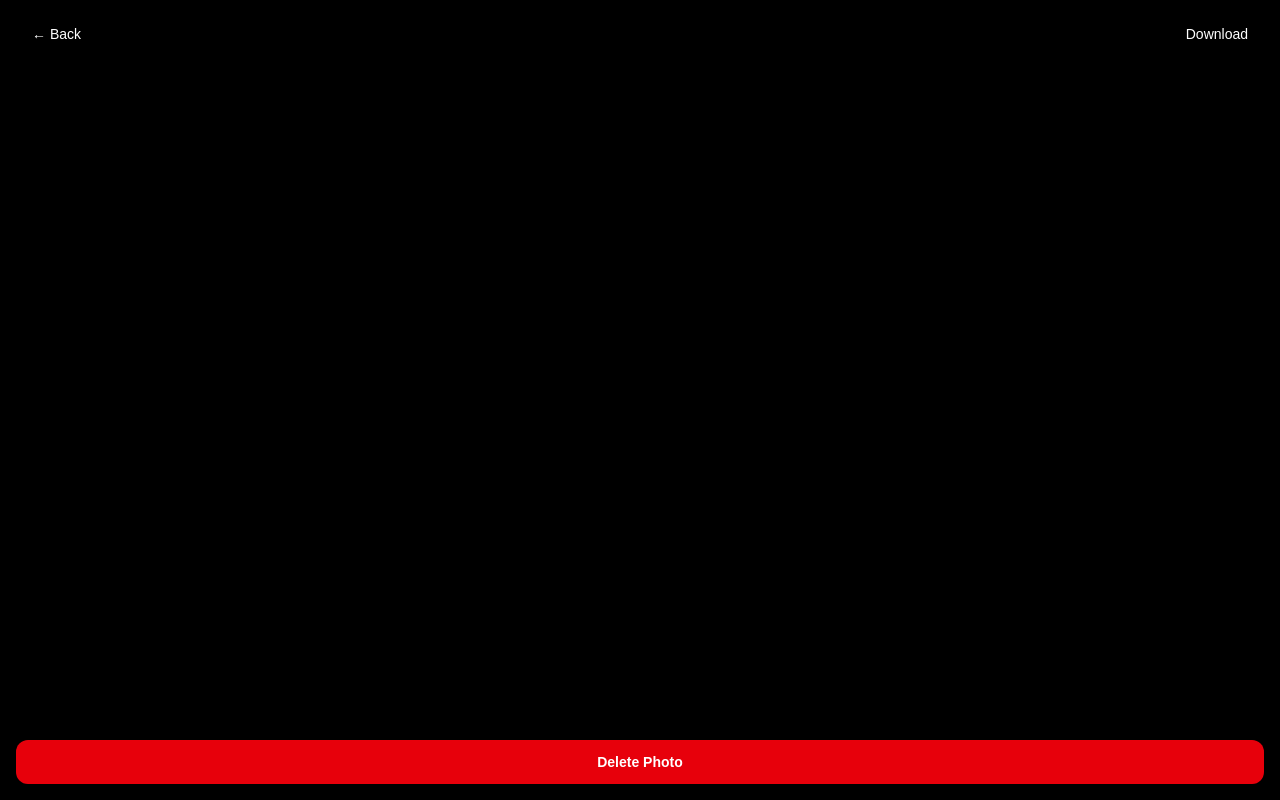
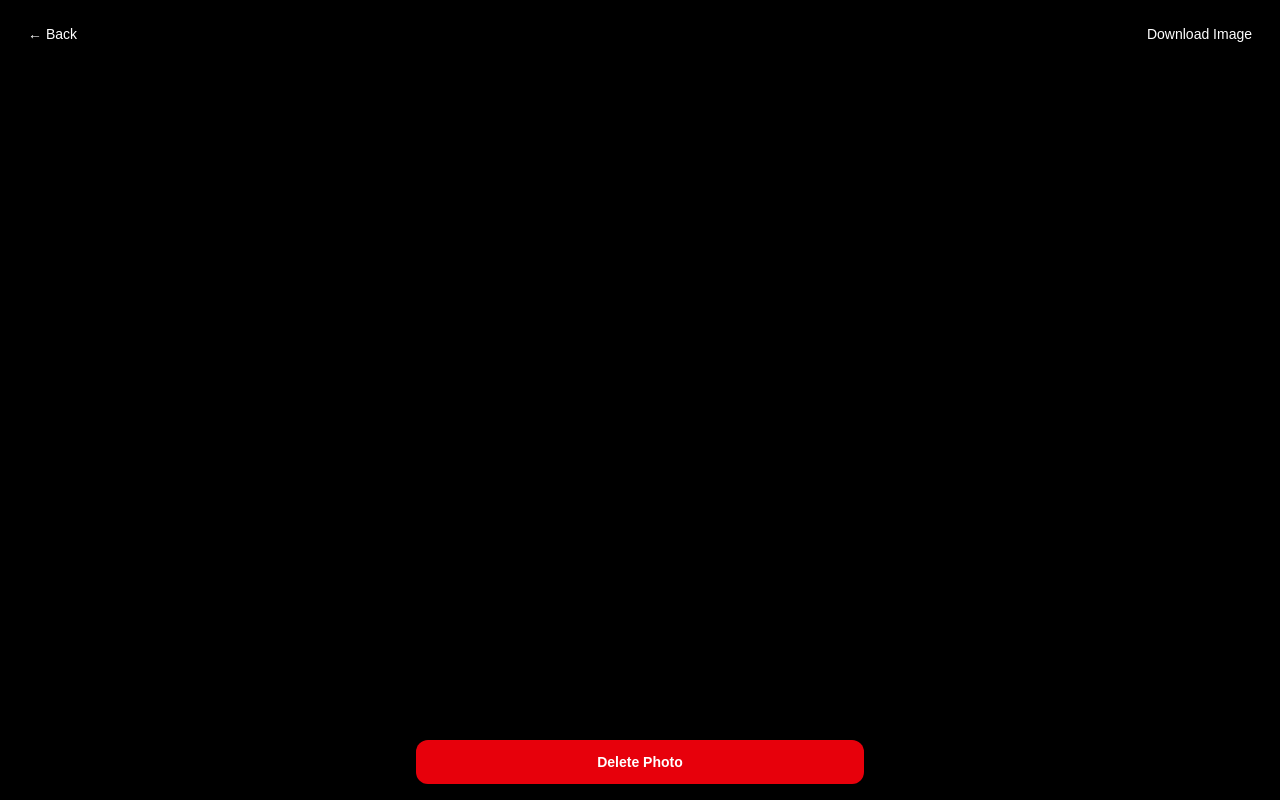
Before and after one commit to chocobread11/whowasthat, a Next.js app: page /photo/1 in a window 1280 px wide. Built offline with nearby package versions, Linux system fonts and the light colour scheme.

Commit message:
feat: update PhotoPage layout with improved button styles and positioning

```diff
--- a/app/photo/[id]/page.tsx
+++ b/app/photo/[id]/page.tsx
@@ -137,8 +137,8 @@ export default function PhotoPage() {
         const y = tag.y * canvas.height;
 
         // 🔹 Scale based on image size
-        const fontSize = Math.max(24, canvas.width * 0.06);
-        const padding = fontSize * 0.8;
+        const fontSize = Math.max(24, canvas.width * 0.04);
+        const padding = fontSize * 0.6;
         const dotRadius = fontSize * 0.4;
 
         // 🔹 Dot
@@ -196,36 +196,48 @@ export default function PhotoPage() {
 
   return (
     <main className="relative h-screen bg-black flex items-center justify-center">
+      <div className="fixed inset-0 z-50 pointer-events-none">
+        {/* Back button */}
         <button
           onClick={() => router.back()}
           className="
       pointer-events-auto
       absolute top-4 left-4
-    bg-black/80 text-white
-    px-4 py-2 rounded-xl text-sm font-medium
-    shadow-lg
-    transition-transform duration-100
-    active:scale-95 active:bg-black
-    touch-manipulation
+      bg-black/70 text-white
+      px-3 py-2 rounded-lg text-sm
     "
         >
           ← Back
         </button>
+
+        {/* Download button */}
         <button
           onClick={exportImage}
           className="
       pointer-events-auto
       absolute top-4 right-4
       bg-black/80 text-white
-    px-4 py-2 rounded-xl text-sm font-medium
-    shadow-lg
-    transition-transform duration-100
-    active:scale-95 active:bg-black
-    touch-manipulation
+      px-3 py-2 rounded-lg text-sm
     "
         >
-        Download
+          Download Image
         </button>
+
+        {/* Delete button (bottom) */}
+        <button
+          onClick={deletePhoto}
+          className="
+      pointer-events-auto
+      absolute bottom-4 left-1/2 -translate-x-1/2
+      w-[90%] max-w-md
+      py-3 rounded-xl
+      bg-red-600 text-white text-sm font-semibold
+      active:bg-red-700
+    "
+        >
+          Delete Photo
+        </button>
+      </div>
 
       <div className="relative">
         {photo && (
@@ -364,15 +376,6 @@ export default function PhotoPage() {
           </div>
         )}
       </div>
-      <div className="absolute bottom-0 left-0 right-0 p-4">
-        <button
-          onClick={deletePhoto}
-          className="
-          w-full py-3 rounded-xl bg-red-600 text-white text-sm font-semibold active:bg-red-700"
-        >
-          Delete Photo
-        </button>
-      </div>
     </main>
   );
 }
```
Lines whose indentation alone changed are shown as unchanged.
